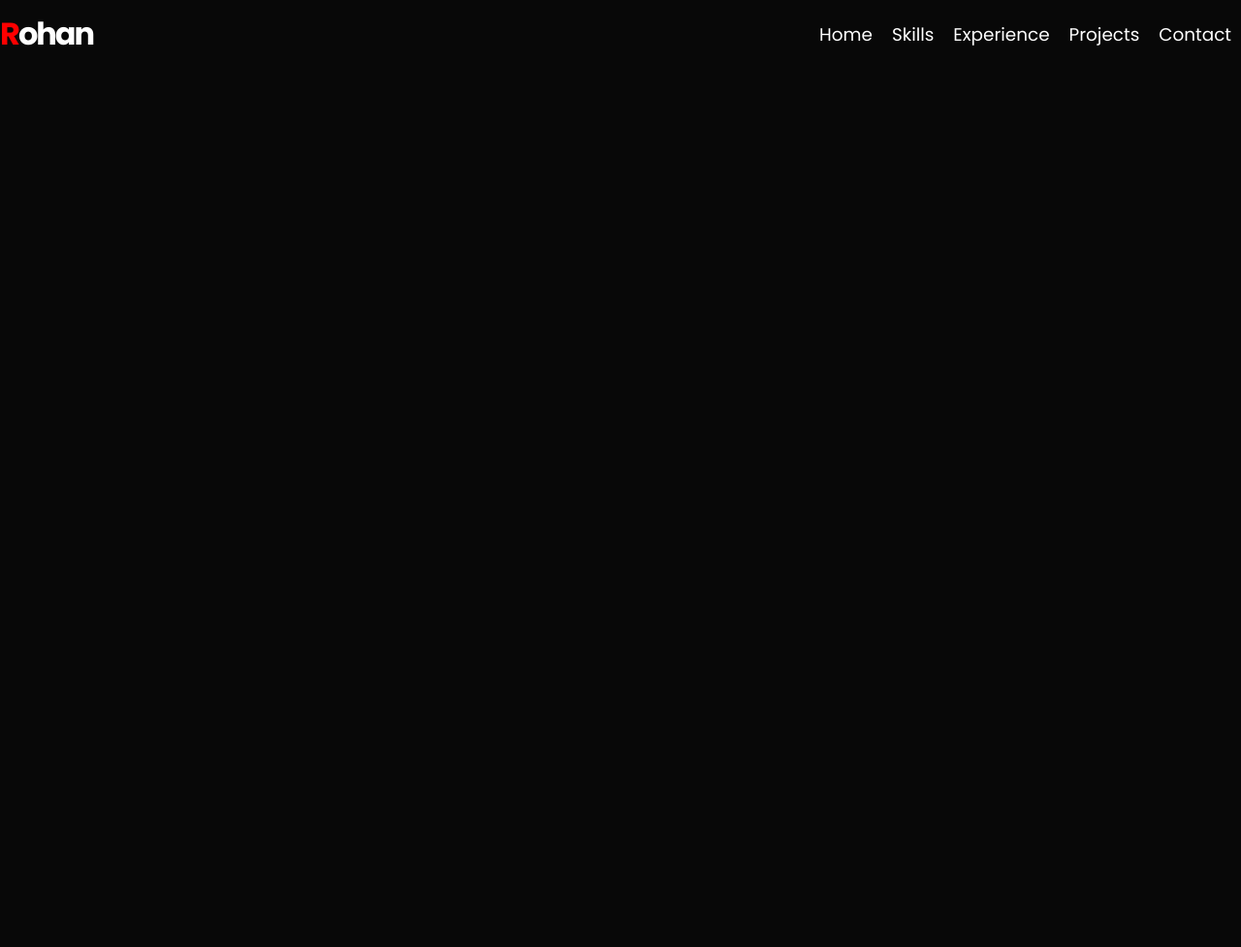
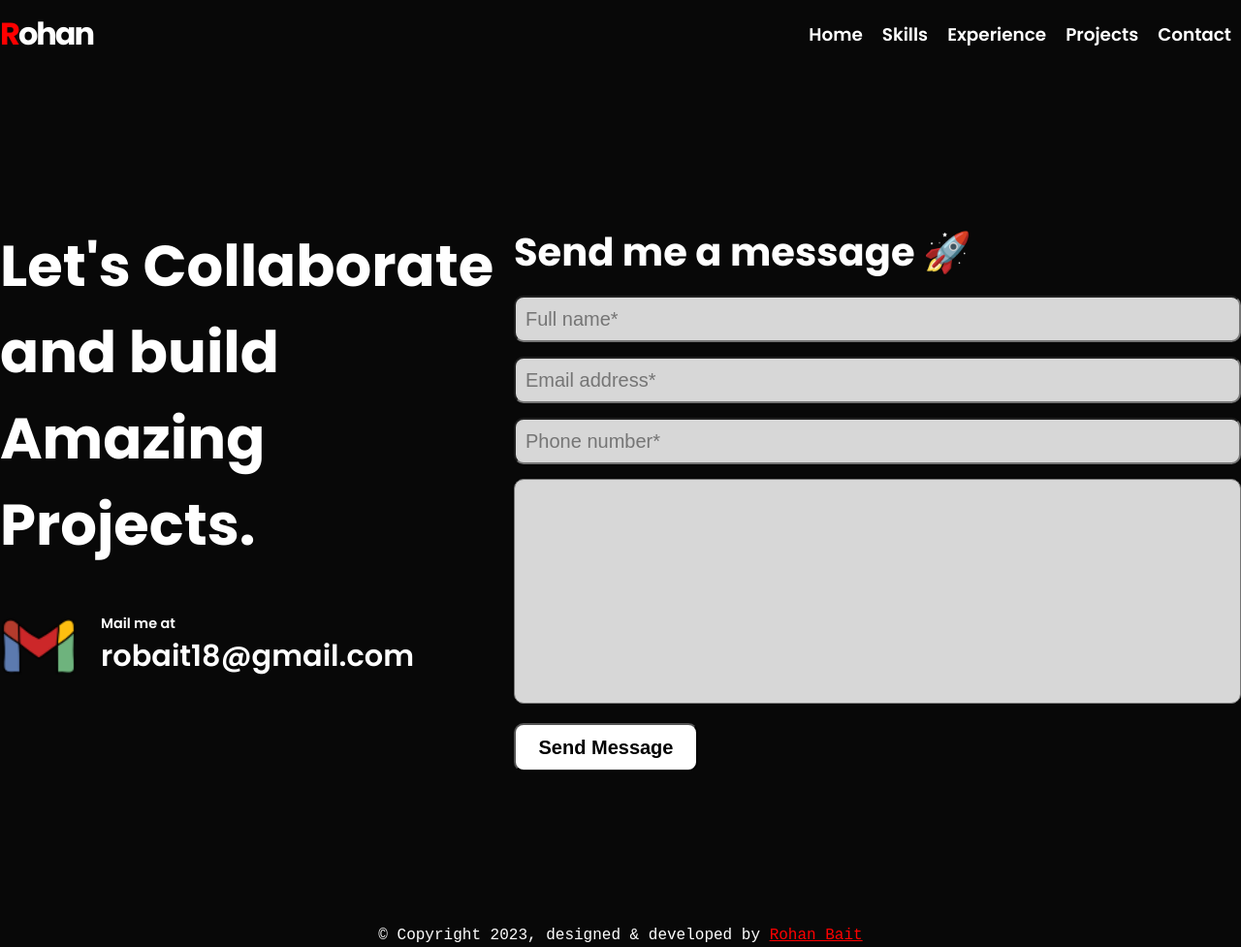
Before and after one commit to brohan7182/My-Portfolio, a plain HTML site: page contact.html in a window 1280 px wide. Shown: the top 977 px of the page at 97% size. Before the commit the page ends 800 px from the top, so only its background shows below. Drawn offline with nearby package versions, Linux system fonts and the light colour scheme.

Commit message:
Updated:GoogleSheets with UI

```diff
--- a/contact.html
+++ b/contact.html
@@ -5,19 +5,64 @@
     <meta name="viewport" content="width=device-width, initial-scale=1.0">
     <link rel="stylesheet" href="css/contact.css">
     <title>Document</title>
+    <script src="js/googleSheet.js"></script>
 </head>
 <body>
     <div id="header">
         <nav class="nav-container">
             <h1><span>R</span>ohan</h1>
             <ul>
-                <li><a href="#">Home</a></li>
-                <li><a href="skills.html" onclick="appearP2()">Skills</a></li>
+                <li><a href="index.html">Home</a></li>
+                <li><a href="skills.html">Skills</a></li>
                 <li><a href="#">Experience</a></li>
                 <li><a href="#">Projects</a></li>
                 <li><a href="#">Contact</a></li>
             </ul>
         </nav>
     </div>
+    <div class="contact-container">
+        <!-- left -->
+        <div class="contact-title">
+            <h1>Let's Collaborate<br/>and build Amazing Projects.</h1>
+            <div class="contact-email">
+                <img src="imgs/icons8-gmail-60.png" alt="">
+                <div>
+                    <p>Mail me at</p>
+                    <h1><a href="">robait18@gmail.com</a></h1>
+                </div>
+            </div>
+        </div>
+        <!-- right -->
+        <div class="contact-form">
+            <h1>Send me a message 🚀</h1>
+            <form action="" class="contact-form" id="contact-form" name="submit-to-google-sheet">
+                <input type="text" name="fullname" id="" class="contact-form-input" placeholder="Full name*">
+                <input type="email" name="email" id="" class="contact-form-input" placeholder="Email address*">
+                <input type="number" name="phone_number" id="" class="contact-form-input" placeholder="Phone number*">
+                <textarea name="message" id="" cols="30" rows="10"></textarea>
+                <div class="contact-button">
+                    <button >Send Message</button>
+                </div>
+            </form>
+        </div>
+    </div>
+    <footer class="footer">
+        <h1>© Copyright 2023, designed & developed by <a href="https://github.com/brohan7182">Rohan Bait</a></h1>
+    </footer>
+    <script src="https://ajax.googleapis.com/ajax/libs/jquery/3.6.0/jquery.min.js"></script>
+    document.getElementById("contact-form").addEventListener("click", function(event){
+      event.preventDefault()
+    });
+    <script>
+        const scriptURL = 'https://script.google.com/macros/s/AKfycbwGH90Fb2QhtOwsinElijSEcjbzcG7aWmM8NLPVvPA0LwOdNixqhZbtJG0wHUMIAWNMWA/exec'
+        const form = document.forms['submit-to-google-sheet']
+
+        form.addEventListener('submit', e => {
+          e.preventDefault()
+          fetch(scriptURL, { method: 'POST', body: new FormData(form)})
+            .then(response => console.log('Success!', response))
+            .catch(error => console.error('Error!', error.message))
+        })
+      </script>
 </body>
 </html>
--- a/css/contact.css
+++ b/css/contact.css
@@ -1,16 +1,16 @@
-@import url('https://fonts.googleapis.com/css2?family=Poppins:wght@400;700&display=swap');
-
+@import url('https://fonts.googleapis.com/css2?family=Poppins:wght@600;700;900&display=swap');
+@import url('https://fonts.googleapis.com/css2?family=Roboto:wght@400;500;700;900&display=swap');
 * {
   margin: 0;
   padding: 0;
-  font-family: 'Poppins', sans-serif;
   box-sizing: border-box;
 }
 
 body {
   background: #080808;
   color: white;
-
+  /* font-family: 'Roboto', sans-serif; */
+  font-family: 'Poppins', sans-serif;
 }
 
 /* #header{
@@ -63,3 +63,114 @@ body {
   color: red;
   transition: all 0.3s ease-out;
 }
+
+/* Contact */
+.contact-container{
+  display: flex;
+  max-width: 1500px;
+  margin: 0 auto;
+  margin-top: 10rem;
+  /* gap: 5rem; */
+  /* border:1px solid red; */
+  /* min-height: 800px; */
+}
+.contact-form{
+  display: flex;
+  flex-direction: column;
+}
+.contact-title h1{
+  font-size: 3.7rem;
+}
+.contact-email{
+  display: flex;
+  gap: 14px;
+  /* border: 1px solid red; */
+align-items: center;
+margin-top: 40px;
+
+}
+.contact-email a{
+  text-decoration: none;
+  color: white  ;
+}
+.contact-email a:hover {
+  text-decoration: underline;
+}
+.contact-email div {
+  padding-left: 10px;
+}
+.contact-email p{
+  font-size: 0.9rem;
+  font-weight: 400;
+}
+.contact-email h1{
+  font-size: 1.9rem;
+  font-weight: 400;
+}
+.contact-email img{
+  width: 80px;
+  /* height: 30px; */
+  object-fit: contain;
+}
+.contact-form h1{
+  font-size: 2.5rem;
+}
+.contact-form-input{
+  height: 3rem;
+  padding: 10px;
+  border-radius: 10px;
+  margin-top: 15px;
+  width: 750px;
+  background-color: rgb(215, 215, 215);
+  font-size: 20px;
+}
+.contact-form .contact-form-input input:focus{
+  outline: red;
+}
+textarea {
+  resize: none;
+  /* width: 100%; */
+  border-radius: 10px;
+  width: 750px;
+  margin-top: 15px;
+  background-color: rgb(215, 215, 215);
+  font-size: 20px;
+}
+/* .contact-button{
+  display: flex;
+  height: 30px;
+  width: 90px;
+
+} */
+.contact-button button{
+  width: 190px;
+  white-space: nowrap;
+  height: 50px;
+  margin-top: 20px;
+  border-radius: 10px;
+  background-color: #ffffff;
+  color: black;
+  font-weight: bold;
+  font-size: 20px;
+}
+
+/* Footer */
+.footer h1{
+  font-size: 1rem;
+  text-align: center;
+  margin-top: 10rem;
+  margin-bottom: 20px;
+  font-weight: 100;
+  font-family: monospace;
+}
+.footer .copyright span{
+  color: red;
+}
+.footer span{
+color: red;
+cursor: pointer;
+}
+.footer a{
+color: red;
+cursor: pointer;
+}
--- /dev/null
+++ b/js/googleSheet.js
@@ -0,0 +1 @@
+// https://api.apispreadsheets.com/data/FOL7jhiZNewSP6sR/
```
Also changed, not shown: imgs/icons8-gmail-60.png (added).
